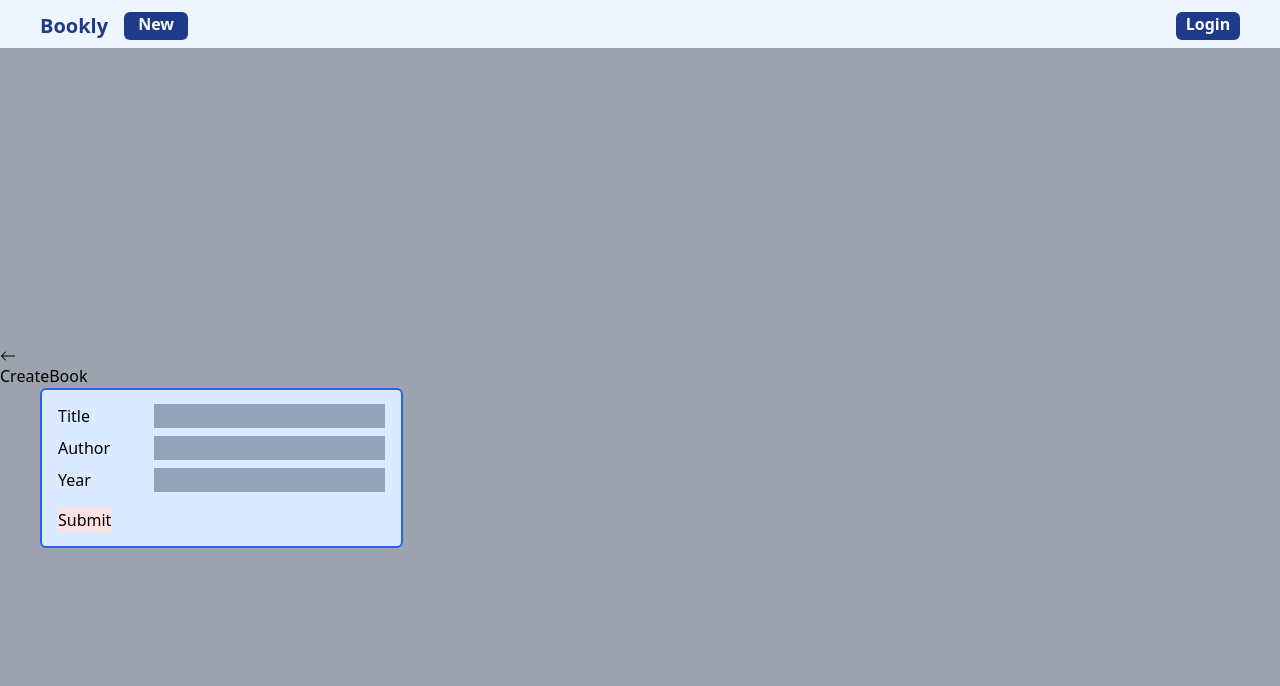
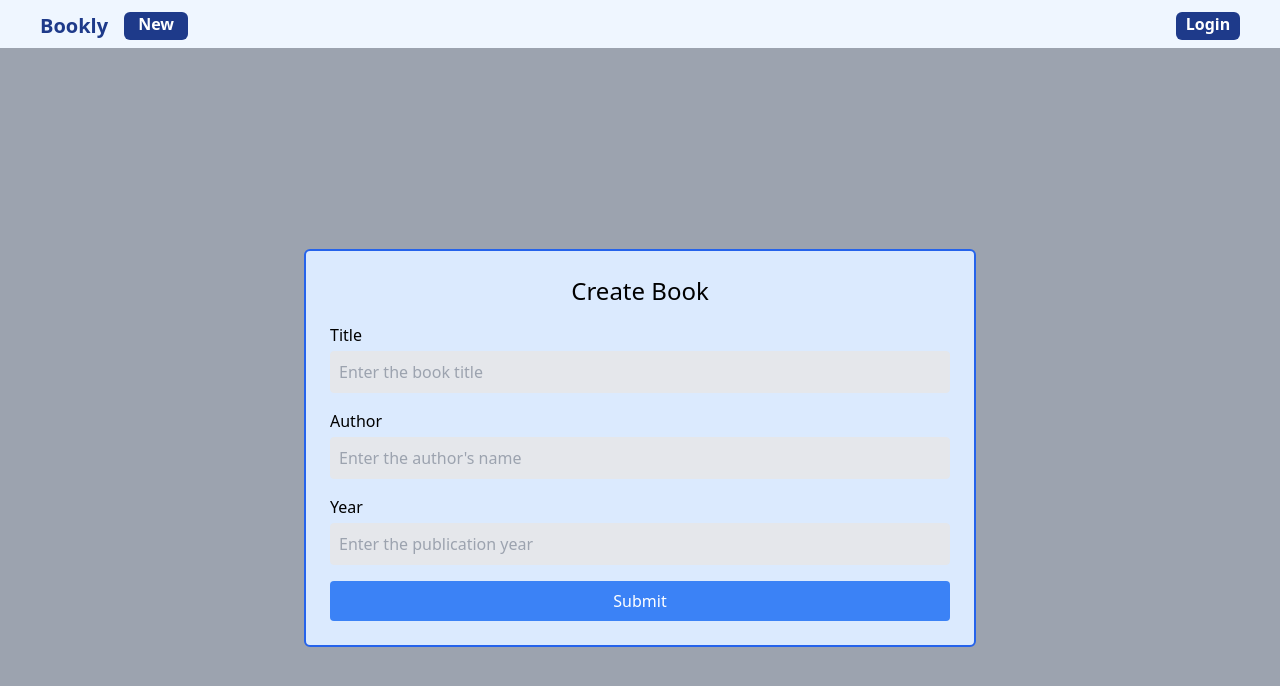
Before and after one commit to gokulkumar0209/befit, a React (Vite) app in the folder client/: page /books/create in a window 1280 px wide. Shown: the top 686 px of the page. Built offline with nearby package versions, Linux system fonts and the light colour scheme.

Commit message:
Styling of Create page completed

```diff
--- a/client/src/pages/CreateBook.jsx
+++ b/client/src/pages/CreateBook.jsx
@@ -1,11 +1,12 @@
 import axios from "axios";
-import React, { useState, useEffect } from "react";
-import Backbutton from "../components/Backbutton";
+import React, { useState } from "react";
+import { useNavigate } from "react-router-dom";
 
 function CreateBook() {
 	const [title, setTitle] = useState("");
 	const [author, setAuthor] = useState("");
 	const [year, setYear] = useState("");
+
 	const handleTitle = (e) => {
 		setTitle(e.target.value);
 	};
@@ -31,52 +32,43 @@ function CreateBook() {
 	};
 
 	return (
-		<div className=" flex items-center h-screen  bg-gray-400">
-			<div className="">
-				<Backbutton />
-				CreateBook
-				<form onSubmit={handleSubmit}>
-					<div className="border-2 border-solid border-blue-600 bg-blue-100 rounded-md  ml-10 h-40 p-4 flex items-center">
-						<div className="space-y-2">
-							<div className=" flex">
-								<span className="w-24">Title</span>
-								<span>
+		<div className="flex items-center justify-center h-screen w-full bg-gray-400">
+			<div className="bg-blue-100 border-2 border-blue-600 rounded-md p-6 w-full max-w-md md:max-w-lg lg:max-w-xl xl:max-w-2xl">
+				<h2 className="text-center text-2xl mb-4">Create Book</h2>
+				<form onSubmit={handleSubmit} className="space-y-4">
+					<div className="flex flex-col">
+						<label className="mb-1">Title</label>
 						<input
-										className=" bg-slate-400"
-										type="textbox"
+							className="p-2 border rounded bg-gray-200"
+							type="text"
 							onChange={handleTitle}
 							value={title}
-									></input>
-								</span>
+							placeholder="Enter the book title"
+						/>
 					</div>
-							<div className="flex">
-								<span className="w-24">Author</span>
-								<span>
+					<div className="flex flex-col">
+						<label className="mb-1">Author</label>
 						<input
-										className=" bg-slate-400"
-										type="textbox"
+							className="p-2 border rounded bg-gray-200"
+							type="text"
 							onChange={handleAuthor}
 							value={author}
-									></input>
-								</span>
+							placeholder="Enter the author's name"
+						/>
 					</div>
-							<div className="flex">
-								<span className="w-24">Year</span>
-								<span>
+					<div className="flex flex-col">
+						<label className="mb-1">Year</label>
 						<input
-										className=" bg-slate-400"
+							className="p-2 border rounded bg-gray-200"
 							type="number"
 							onChange={handleYear}
 							value={year}
-									></input>
-								</span>
+							placeholder="Enter the publication year"
+						/>
 					</div>
-							<div></div>
-							<button type="submit" className=" bg-red-100">
+					<button type="submit" className="w-full p-2 bg-blue-500 text-white rounded">
 						Submit
 					</button>
-						</div>
-					</div>
 				</form>
 			</div>
 		</div>
```
Lines whose indentation alone changed are shown as unchanged.
